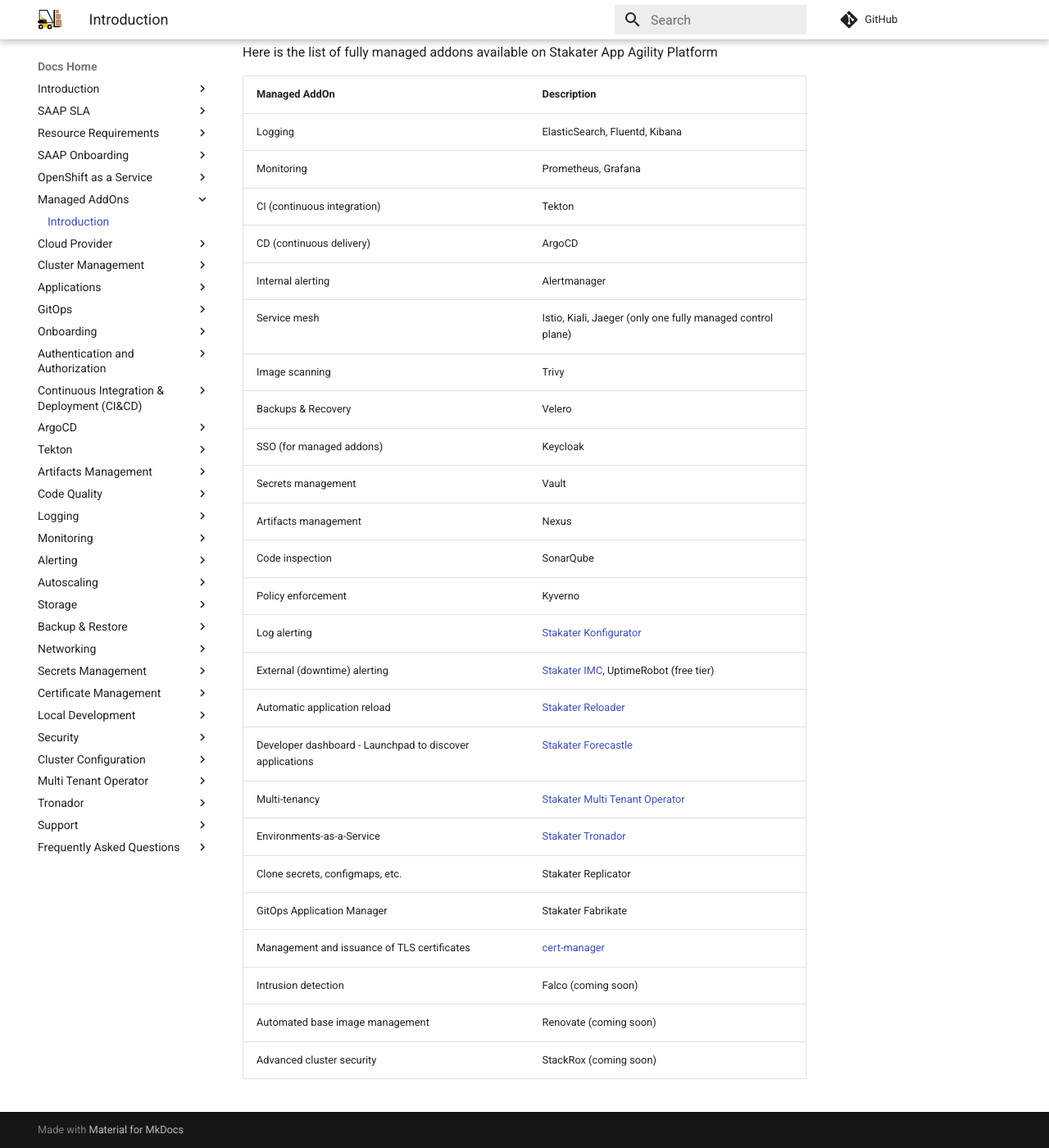
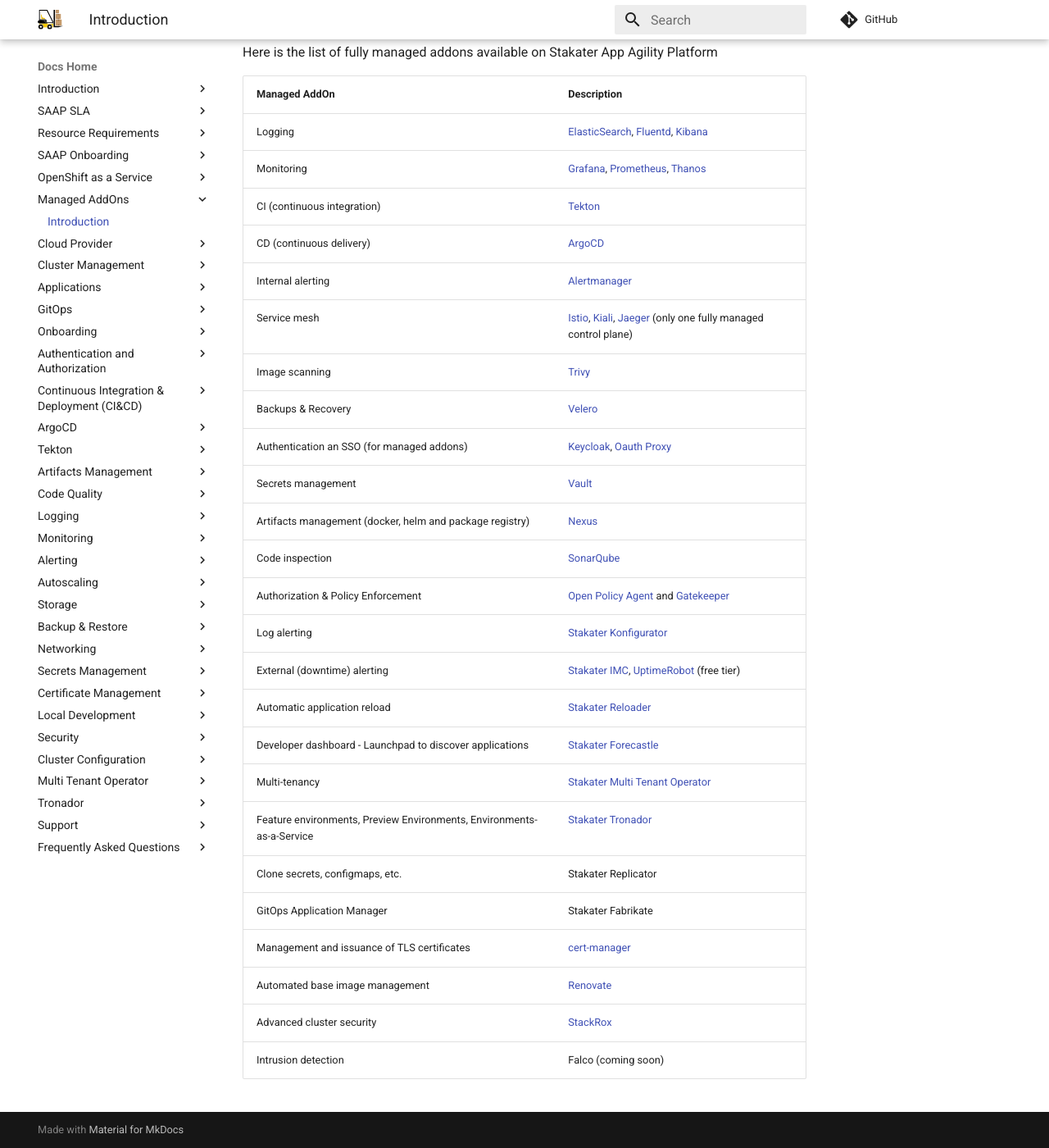
Before and after one commit to stakater/stakater-docs, an MkDocs documentation site: the page built from docs/content/sre/addons/introduction.md, in a window 1280 px wide and 1400 px high, scrolled down 178 px. Shown: the whole window at 82% size. Built offline with MkDocs 1.6.1 and Material for MkDocs 9.7.7, drawn with Linux system fonts in a browser that asks for light colours; comment, search, counter and statistics services are not loaded.

Commit message:
add links and improve addons page

```diff
--- a/docs/content/sre/addons/introduction.md
+++ b/docs/content/sre/addons/introduction.md
@@ -4,28 +4,28 @@ Here is the list of fully managed addons available on Stakater App Agility Platf
 
 Managed AddOn |	Description
 --- | ---
-Logging |	ElasticSearch, Fluentd, Kibana
-Monitoring | Prometheus, Grafana
-CI (continuous integration) | Tekton
-CD (continuous delivery) | ArgoCD
-Internal alerting | Alertmanager
-Service mesh | Istio, Kiali, Jaeger (only one fully managed control plane)
-Image scanning | Trivy
-Backups & Recovery | Velero
-SSO (for managed addons) | Keycloak
-Secrets management | Vault
-Artifacts management | Nexus
-Code inspection | SonarQube
-Policy enforcement | Kyverno
+Logging | [ElasticSearch](https://www.elastic.co/), [Fluentd](https://www.fluentd.org/), [Kibana](https://www.elastic.co/kibana/)
+Monitoring | [Grafana](https://github.com/integr8ly/grafana-operator), [Prometheus](https://github.com/coreos/prometheus-operator), [Thanos](https://thanos.io/)
+CI (continuous integration) | [Tekton](https://tekton.dev/)
+CD (continuous delivery) | [ArgoCD](https://argoproj.github.io/argo-cd/)
+Internal alerting | [Alertmanager](https://prometheus.io/docs/alerting/latest/alertmanager/)
+Service mesh | [Istio](https://istio.io/), [Kiali](https://kiali.io/), [Jaeger](https://www.jaegertracing.io/) (only one fully managed control plane)
+Image scanning | [Trivy](https://github.com/aquasecurity/trivy)
+Backups & Recovery | [Velero](https://velero.io/)
+Authentication an SSO (for managed addons) | [Keycloak](https://access.redhat.com/documentation/en-us/red_hat_single_sign-on/7.6), [Oauth Proxy](https://github.com/oauth2-proxy/oauth2-proxy)
+Secrets management | [Vault](https://www.vaultproject.io/)
+Artifacts management (docker, helm and package registry) | [Nexus](https://www.sonatype.com/products/repository-oss-download)
+Code inspection | [SonarQube](https://www.sonarqube.org/)
+Authorization & Policy Enforcement | [Open Policy Agent](https://www.openpolicyagent.org/) and [Gatekeeper](https://github.com/open-policy-agent/gatekeeper)
 Log alerting | [Stakater Konfigurator](https://github.com/stakater/Konfigurator)
-External (downtime) alerting | [Stakater IMC](https://github.com/stakater/IngressMonitorController), UptimeRobot (free tier)
+External (downtime) alerting | [Stakater IMC](https://github.com/stakater/IngressMonitorController), [UptimeRobot](https://uptimerobot.com/) (free tier)
 Automatic application reload | [Stakater Reloader](https://github.com/stakater/Reloader)
 Developer dashboard - Launchpad to discover applications | [Stakater Forecastle](https://github.com/stakater/Forecastle)
 Multi-tenancy | [Stakater Multi Tenant Operator](../multi-tenant-operator/overview.md)
-Environments-as-a-Service | [Stakater Tronador](../tronador/overview.md)
+Feature environments, Preview Environments, Environments-as-a-Service | [Stakater Tronador](../tronador/overview.md)
 Clone secrets, configmaps, etc. | Stakater Replicator
 GitOps Application Manager | Stakater Fabrikate
 Management and issuance of TLS certificates | [cert-manager](https://github.com/jetstack/cert-manager)
+Automated base image management | [Renovate](https://github.com/renovatebot/renovate)
+Advanced cluster security | [StackRox](https://www.redhat.com/en/technologies/cloud-computing/openshift/advanced-cluster-security-kubernetes)
 Intrusion detection | Falco (coming soon)
-Automated base image management | Renovate (coming soon)
-Advanced cluster security | StackRox (coming soon)
```
